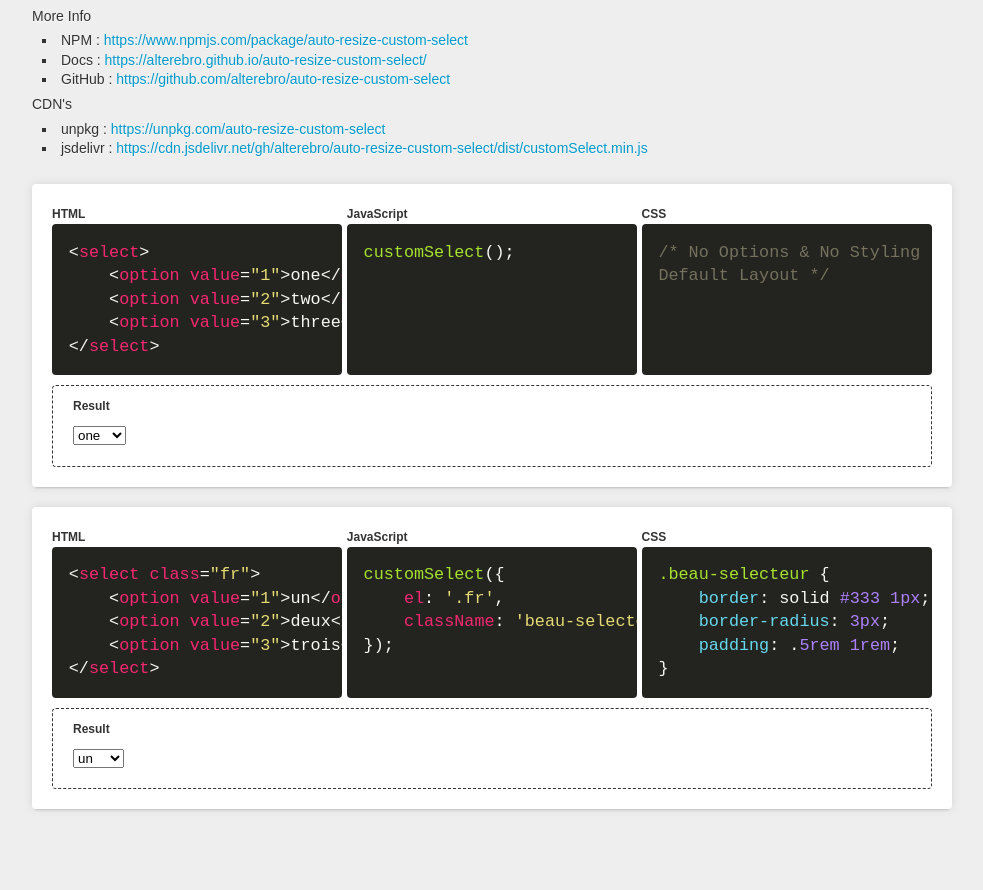
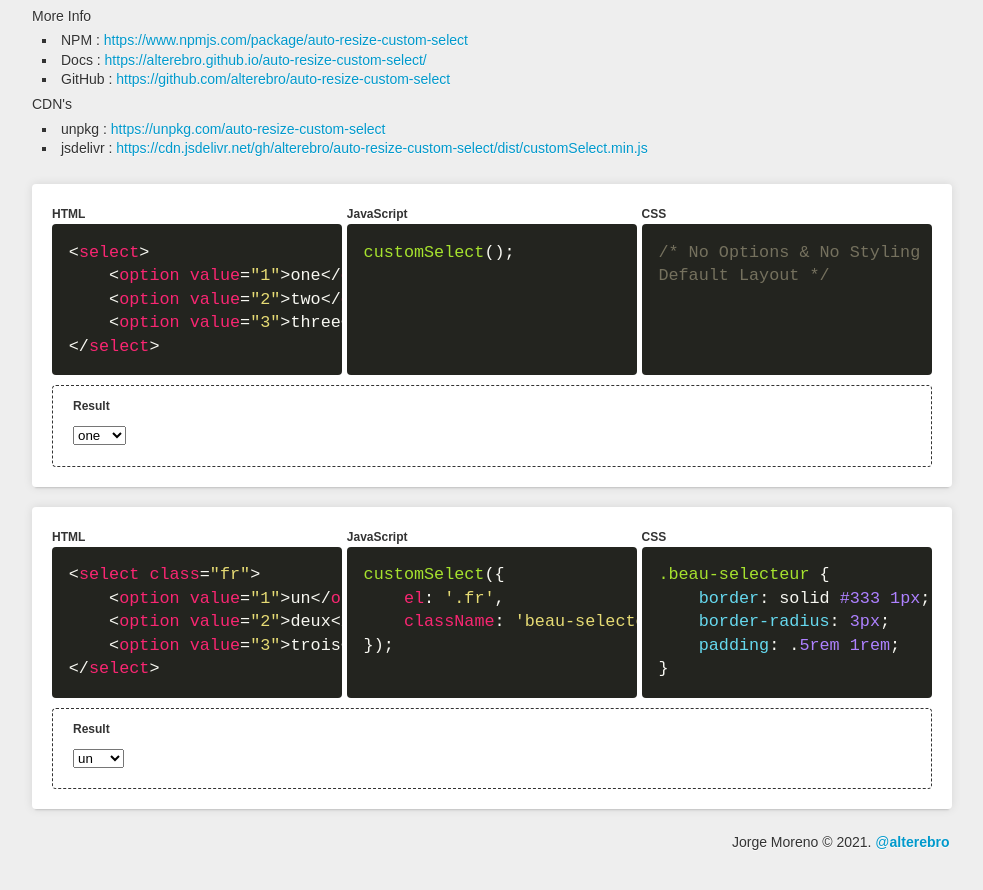
Before and after one commit to alterebro/auto-resize-custom-select, a website: page docs/examples.html in a window 1280 px wide. Shown: the part 92-982 px from the top of the page, without its empty margins (148-1131 px from the left). Before the commit the page ends 921 px from the top, so only its background shows below. Drawn offline with nearby package versions, Linux system fonts and the light colour scheme; a script that the page names is missing.

Commit message:
more examples

```diff
--- a/docs/examples.html
+++ b/docs/examples.html
@@ -29,17 +29,16 @@ body {
     background-repeat: no-repeat;
 }
 
-header {
+header, footer {
     font-family: sans-serif;
     color: #333;
-    margin: 0 0 2rem;
     text-shadow: 0 1px 0 rgba(255, 255, 255, .8);
 }
 header h1 {}
 header h2 {
     margin: 0 0 1rem;
 }
-header a {
+header a, footer a {
     color: #09c;
     text-decoration: none;
 }
@@ -51,7 +50,9 @@ header ul {}
 header ul ul { padding: .5rem 0 .5rem 1rem; }
 header ul li { list-style: none; }
 header ul li ul li { list-style: square inside; }
-
+main {
+    padding: 2rem 0 1rem;
+}
 section {
     display: flex;
     flex-wrap: wrap;
@@ -61,6 +62,9 @@ section {
     margin: 0 0 2rem;
     background: #fff;
     box-shadow: 0 4px 2px -3px rgba(0, 0, 0, .15), 0 0 10px rgba(0, 0, 0, .1);
+}
+main section:last-child {
+    margin: 0;
 }
 section > div {
     flex: 0 0 33%;
@@ -97,7 +101,10 @@ section > div.result:before {
     top: 1rem;
     left: 2rem;
 }
-
+footer {
+    text-align: right;
+    padding: 0 .25rem 1rem;
+}
 
 pre {
     display: block;
@@ -154,6 +161,7 @@ pre, code {}
     </ul>
 </header>
 
+<main>
 <section>
     <div class="html">
 <pre><code class="language-html">&lt;select&gt;
@@ -213,6 +221,13 @@ Default Layout */</code></pre>
         </select>
     </div>
 </section>
+</main>
+
+<footer>
+    <p>
+        Jorge Moreno &copy; 2021. <a href="https://twitter.com/alterebro">@<strong>alterebro</strong></a>
+    </p>
+</footer>
 
 
 <script src="https://unpkg.com/@highlightjs/cdn-assets@10.5.0/highlight.min.js"></script>
```
